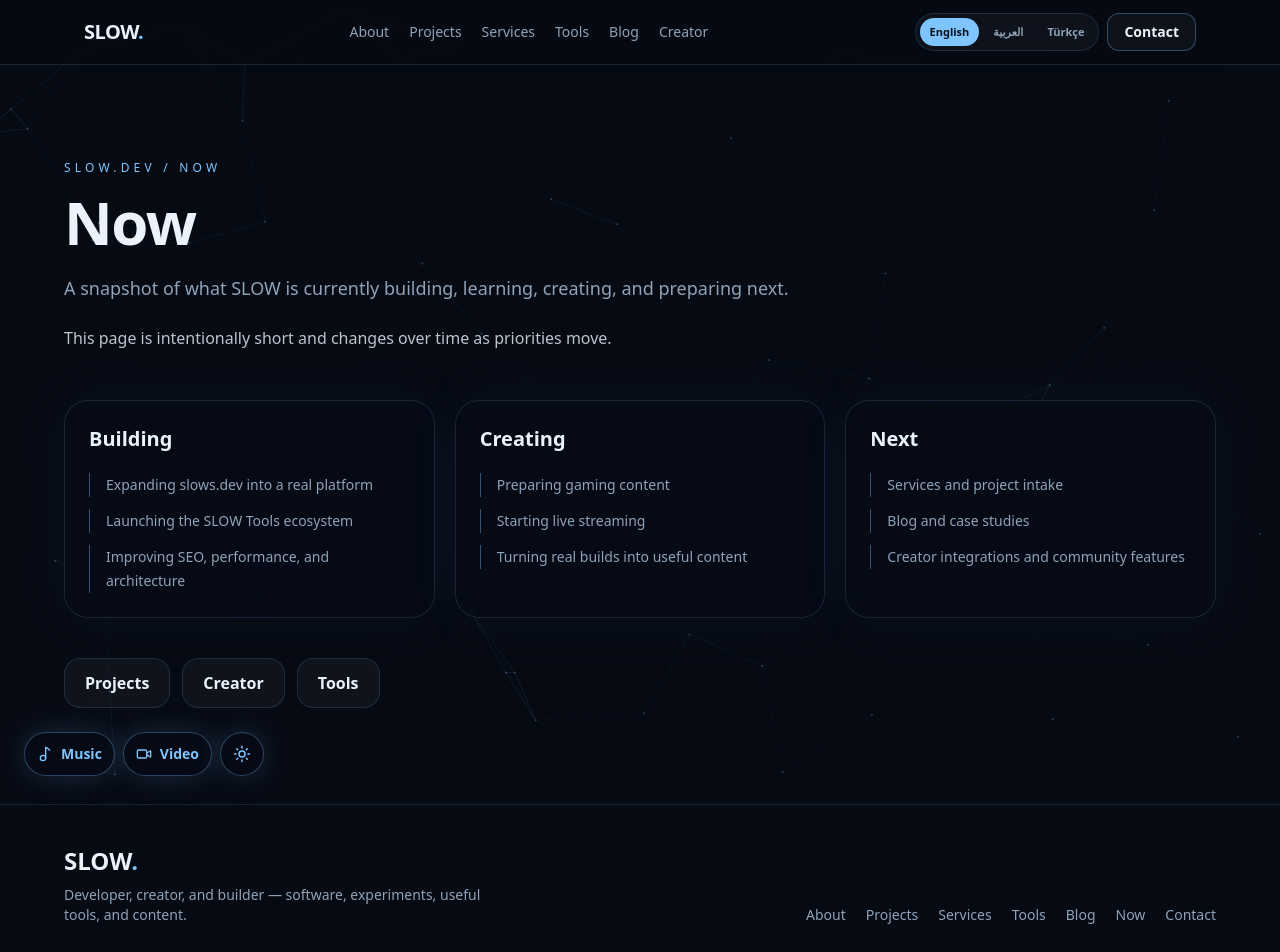
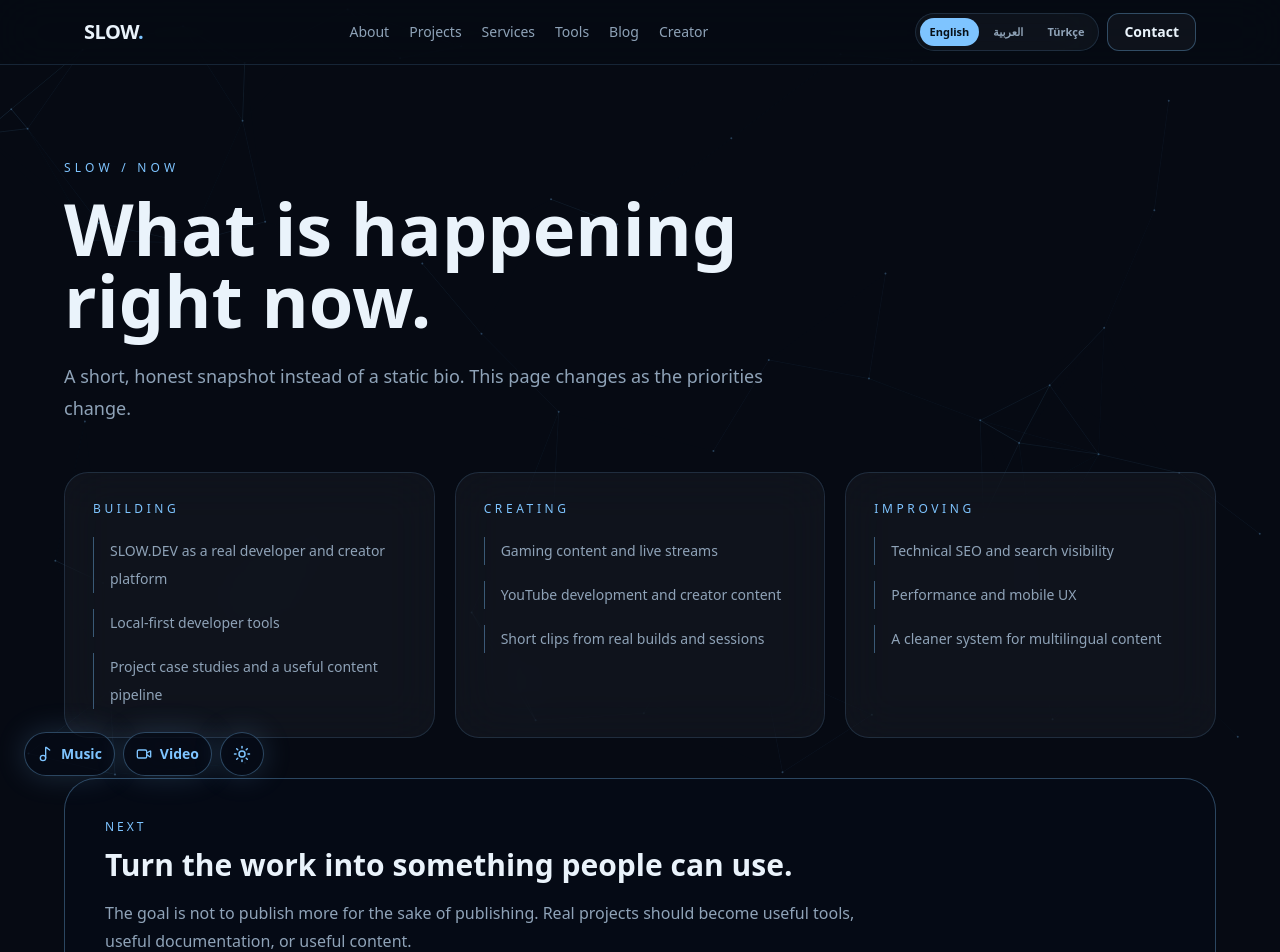
Before and after one commit to SLOW429/personal-site, a Next.js app: page /now in a window 1280 px wide. Shown: the top 952 px of the page. Built offline with nearby package versions, Linux system fonts and the light colour scheme.

Commit message:
build current-focus page

```diff
--- /dev/null
+++ b/app/now/page.tsx
@@ -0,0 +1,44 @@
+import type { Metadata } from "next";
+import Link from "next/link";
+
+export const metadata: Metadata = {
+  title: "Now",
+  description: "What SLOW is building, learning, and creating right now.",
+  alternates: { canonical: "/now" },
+};
+
+const columns = [
+  ["Building", ["SLOW.DEV as a real developer and creator platform", "Local-first developer tools", "Project case studies and a useful content pipeline"]],
+  ["Creating", ["Gaming content and live streams", "YouTube development and creator content", "Short clips from real builds and sessions"]],
+  ["Improving", ["Technical SEO and search visibility", "Performance and mobile UX", "A cleaner system for multilingual content"]],
+];
+
+export default function NowPage() {
+  return (
+    <main className="min-h-screen px-5 py-16 md:py-24">
+      <div className="mx-auto max-w-6xl">
+        <header className="max-w-3xl">
+          <p className="text-xs uppercase tracking-[0.35em] text-[var(--gold)]">SLOW / NOW</p>
+          <h1 className="mt-4 font-display text-5xl font-bold md:text-7xl">What is happening right now.</h1>
+          <p className="mt-6 text-lg leading-8 text-[var(--muted)]">A short, honest snapshot instead of a static bio. This page changes as the priorities change.</p>
+        </header>
+
+        <div className="mt-12 grid gap-5 md:grid-cols-3">
+          {columns.map(([title, items]) => (
+            <section key={title as string} className="rounded-3xl border border-[var(--card-border)] bg-[var(--card-bg-soft)] p-7 backdrop-blur-xl">
+              <p className="text-xs uppercase tracking-[0.3em] text-[var(--gold)]">{title as string}</p>
+              <ul className="mt-5 space-y-4">{(items as string[]).map((item) => <li key={item} className="border-s border-[var(--gold)]/40 ps-4 text-sm leading-7 text-[var(--muted)]">{item}</li>)}</ul>
+            </section>
+          ))}
+        </div>
+
+        <section className="mt-10 rounded-[2rem] border border-[var(--card-border-strong)] bg-[var(--card-bg)] p-8 md:p-10">
+          <p className="font-mono text-xs uppercase tracking-[0.25em] text-[var(--gold)]">next</p>
+          <h2 className="mt-3 font-display text-3xl font-bold">Turn the work into something people can use.</h2>
+          <p className="mt-4 max-w-3xl leading-7 text-[var(--muted)]">The goal is not to publish more for the sake of publishing. Real projects should become useful tools, useful documentation, or useful content.</p>
+          <div className="mt-7 flex flex-wrap gap-3"><Link href="/projects" className="rounded-xl bg-[var(--gold)] px-5 py-3 font-semibold text-[#071018]">Projects</Link><Link href="/blog" className="rounded-xl border border-[var(--card-border-strong)] px-5 py-3 font-semibold">Blog</Link><Link href="/tools" className="rounded-xl border border-[var(--card-border-strong)] px-5 py-3 font-semibold">Tools</Link></div>
+        </section>
+      </div>
+    </main>
+  );
+}
```
